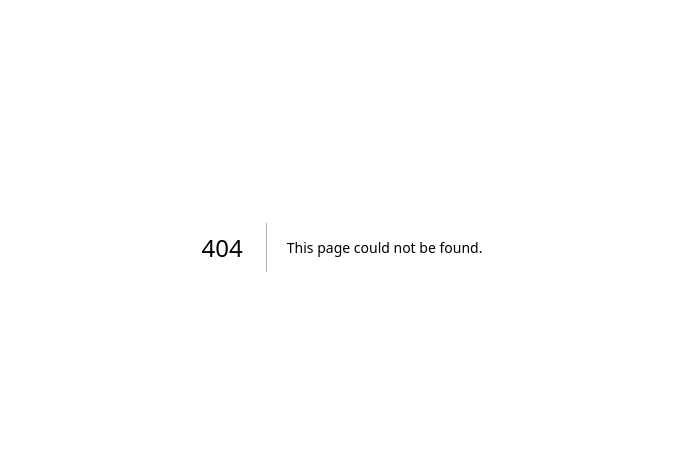
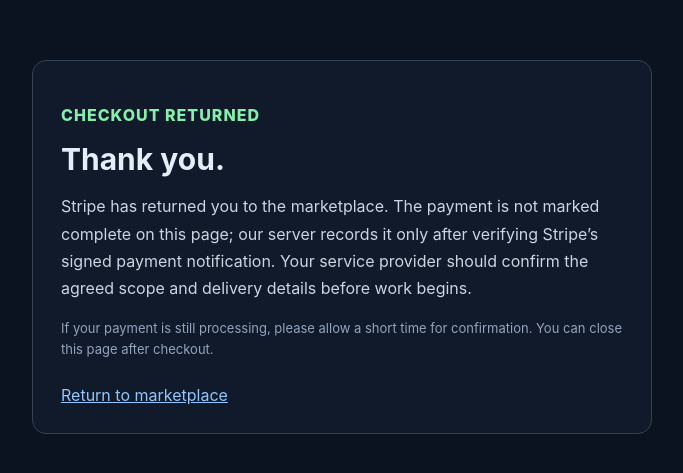
Before and after one commit to coffeyjessie996-ux/AiDataMarketplacefinal, a Next.js app in the folder apps/web/: page /service-checkout/success in a window 1280 px wide. Before the commit this address had no page. Shown: the part 153-626 px from the top of the page, without its empty margins (298-981 px from the left). Built offline with nearby package versions, Linux system fonts and the light colour scheme.

Commit message:
Add neutral service checkout return page

```diff
--- /dev/null
+++ b/apps/web/app/service-checkout/success/page.tsx
@@ -0,0 +1,13 @@
+export default function ServiceCheckoutSuccessPage() {
+  return (
+    <main style={{ minHeight: '100vh', display: 'grid', placeItems: 'center', padding: 24, background: '#0b1220', color: '#e5edf8' }}>
+      <section style={{ maxWidth: 620, width: '100%', padding: 28, borderRadius: 14, border: '1px solid #334155', background: '#101a2b' }}>
+        <p style={{ color: '#86efac', fontWeight: 800, letterSpacing: 1 }}>CHECKOUT RETURNED</p>
+        <h1 style={{ fontSize: 30, margin: '8px 0 14px' }}>Thank you.</h1>
+        <p style={{ color: '#cbd5e1', lineHeight: 1.7 }}>Stripe has returned you to the marketplace. The payment is not marked complete on this page; our server records it only after verifying Stripe’s signed payment notification. Your service provider should confirm the agreed scope and delivery details before work begins.</p>
+        <p style={{ color: '#93a4bd', fontSize: 13, lineHeight: 1.6 }}>If your payment is still processing, please allow a short time for confirmation. You can close this page after checkout.</p>
+        <a href="/" style={{ display: 'inline-block', marginTop: 12, color: '#93c5fd' }}>Return to marketplace</a>
+      </section>
+    </main>
+  );
+}
```
